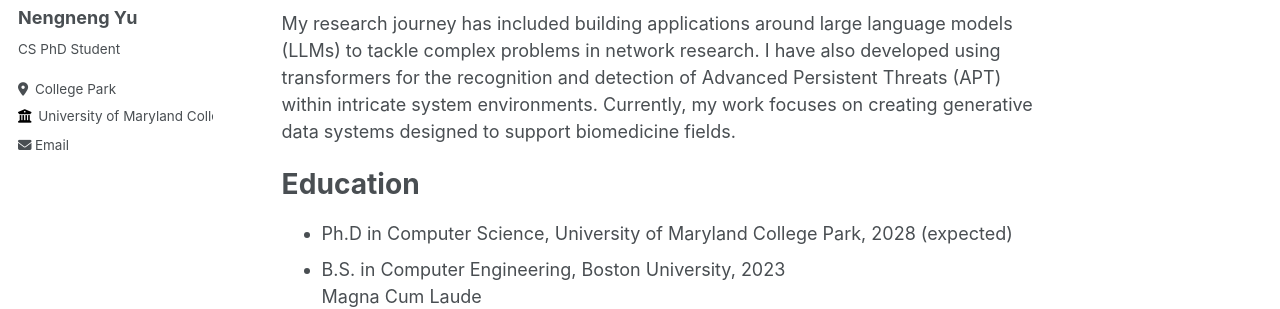
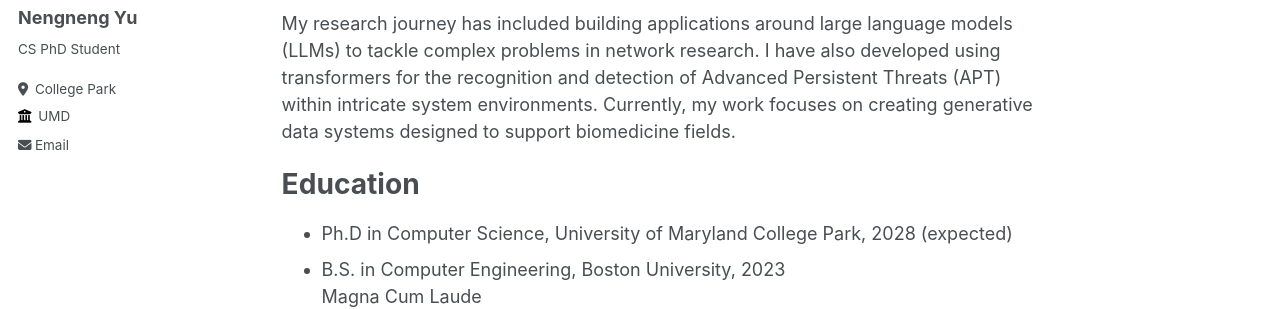
Before and after one commit to Samfisheryu/samfisheryu.github.io, a Jekyll site: the page built from _pages/about.md, in a window 1280 px wide. Shown: the part 223-532 px from the top of the page. Built offline with Jekyll 4.4.1, drawn with Linux system fonts in a browser that asks for light colours.

Commit message:
Update _config.yml

```diff
--- a/_config.yml
+++ b/_config.yml
@@ -26,7 +26,7 @@ author:
   pronouns         : # example: "she/her"
   bio              : "CS PhD Student"
   location         : "College Park"
-  employer         : "University of Maryland College Park"
+  employer         : "UMD"
   uri              : # URL
   email            : "ynn1999@umd.edu"
 
```
